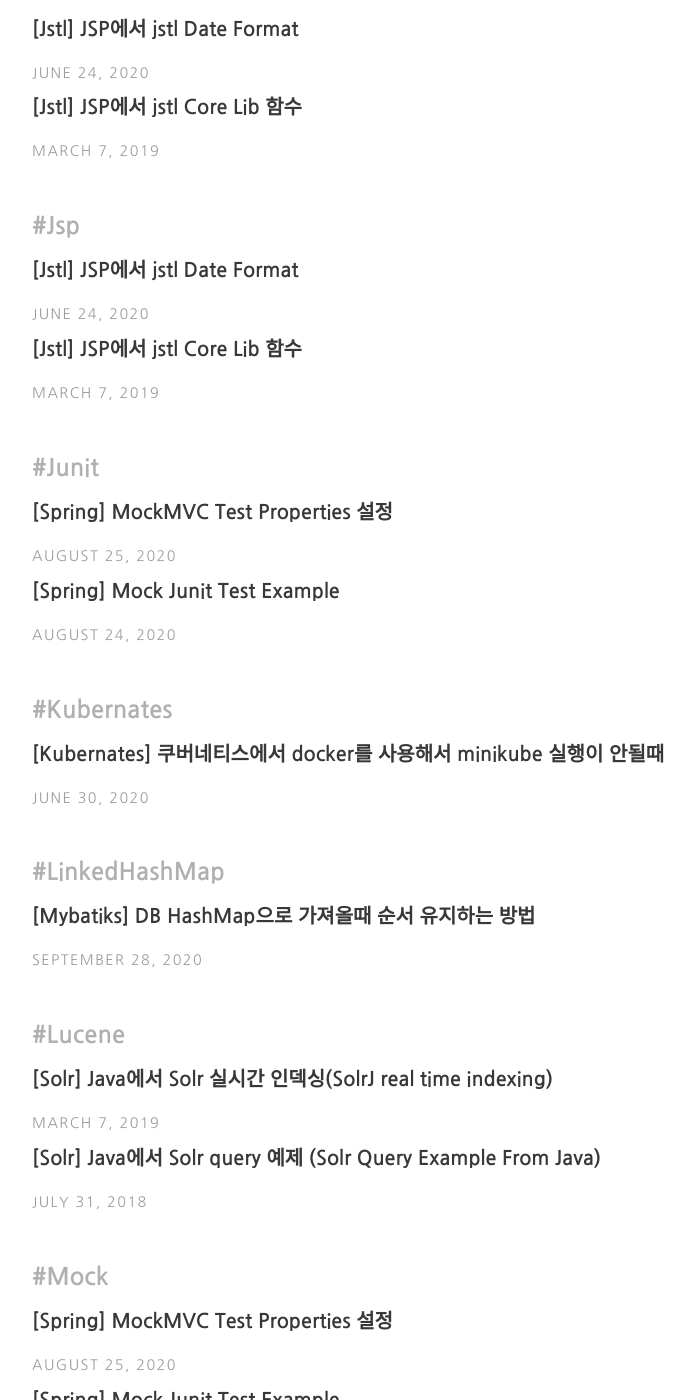
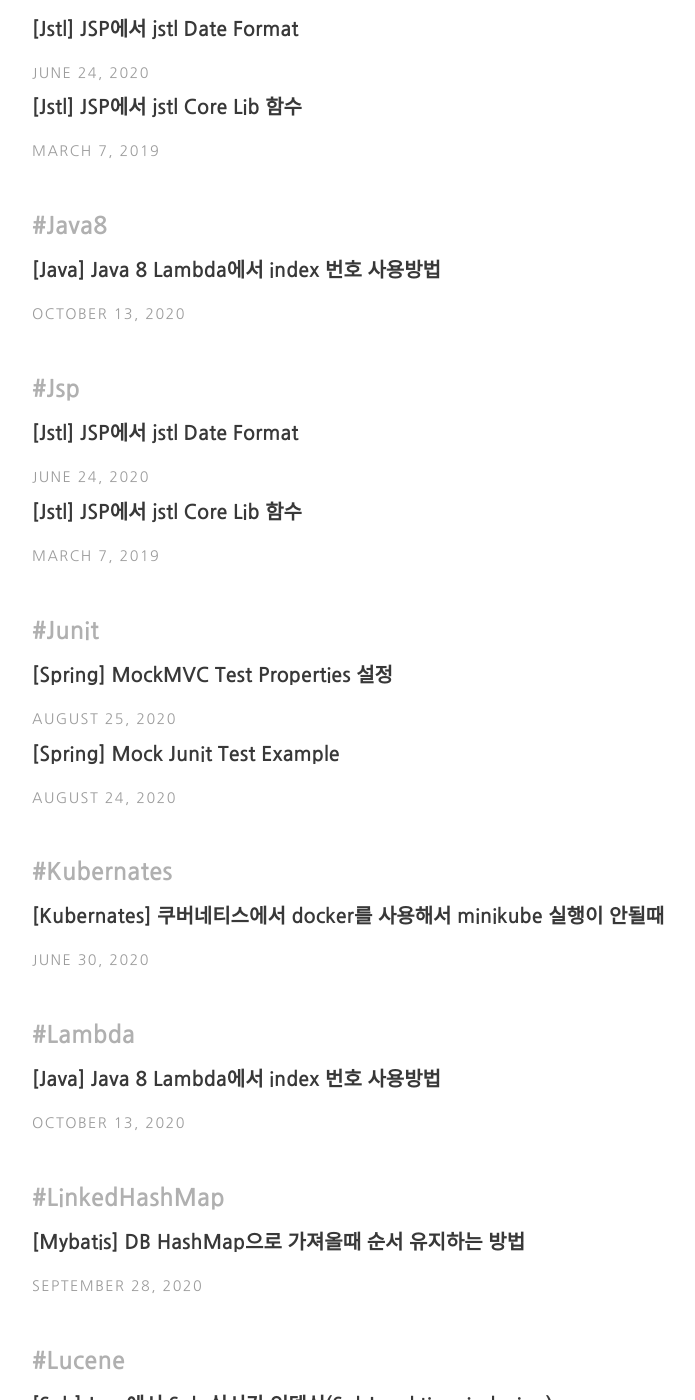
Before and after one commit to SeongJunKang/seongjunkang.github.io, a Jekyll site: the page built from tags.html, in a window 1280 px wide and 1400 px high, scrolled down 1200 px. Shown: the whole window, without its empty margins (224-919 px from the left). Built offline with Jekyll 4.4.1, drawn with Linux system fonts in a browser that asks for light colours; some of the changed text lies outside the part shown.

Commit message:
add java posts, update typo mybatis post

````diff
--- a/_posts/Java-Spring/2020-09-28-Mybatis-stay-db-column-order.markdown
+++ b/_posts/Java-Spring/2020-09-28-Mybatis-stay-db-column-order.markdown
@@ -1,12 +1,12 @@
 ---
 layout: post
-title:  "[Mybatiks] DB HashMap으로 가져올때 순서 유지하는 방법"
+title:  "[Mybatis] DB HashMap으로 가져올때 순서 유지하는 방법"
 date:   2020-09-28
 categories: [Java/Spring]
 author : "Junny"
 tags : [Mybatis, HashMap, LinkedHashMap]
 ---
-# [Mybatiks] DB HashMap으로 가져올때 순서 유지하는 방법
+# [Mybatis] DB HashMap으로 가져올때 순서 유지하는 방법
 
 Mybatis를 이용해서 HashMap으로 데이터를 가져오면 순서가 뒤바뀔 수있다.
 
--- /dev/null
+++ b/_posts/Java-Spring/2020-10-13-Java8-Lambda-index.markdown
@@ -0,0 +1,48 @@
+---
+layout: post
+title: "[Java] Java 8 Lambda에서 index 번호 사용방법"
+date: 2020-10-13
+categories: [Java/Spring]
+author : "Junny"
+tags : [Java8, Lambda, lambda_index]
+---
+# [Java] Java 8 Lambda에서 index 번호 사용방법
+
+
+Java 8 Lambda(람다)식으로 할 때와 기존의 for loop를 이용하는 방법을 비교해보자<br>
+<br>
+다음과 같은 List가 있을 때,
+<br>
+```
+List<String> list = new ArrayList<>();
+list.add("Hello");
+list.add("World");
+```
+
+<br>
+1. 기존의 for loop 방법<br>
+```
+StringBuilder builder = new StringBuilder();
+for(int i = 0 ; i < list.size(); i++) {
+	builder.append(list[i]);
+	if (i != list.size() -1) {
+		builder.append(" ");
+	}
+}
+System.out.println(builder.toString());
+```
+<br>
+<br>
+2. 람다식의 방법
+<br>
+```
+IntStream.range(0, list.size())
+	.forEach(idx -> {
+		builder.append(list[idx]);
+		if (idx != list.size() -1 ) {
+			builder.append(" ");
+		}
+	}
+});
+System.out.println(builder.toString());
+```
````
